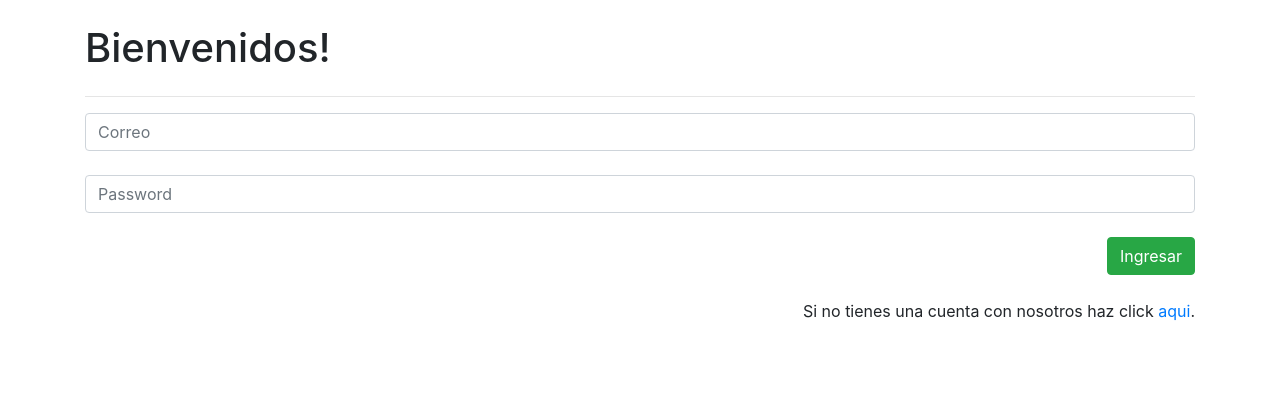
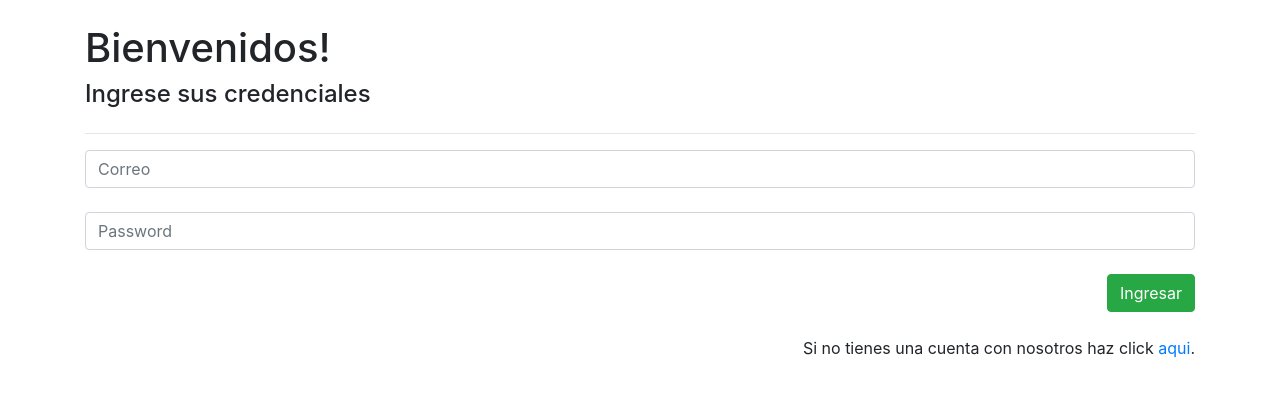
Before and after one commit to sistemasArcangel/agendacompras, an Angular app: page / in a window 1280 px wide. Shown: the top 394 px of the page. Built offline with nearby package versions, Linux system fonts and the light colour scheme.

Commit message:
Edicion de pantalla login

```diff
--- a/src/app/login/login.component.html
+++ b/src/app/login/login.component.html
@@ -3,6 +3,7 @@
         <div class="col-md-12" >
             <br>
             <h1>Bienvenidos!</h1>
+            <h4>Ingrese sus credenciales</h4>
         </div>
         <div class="col-md-12">
             <hr>
```
